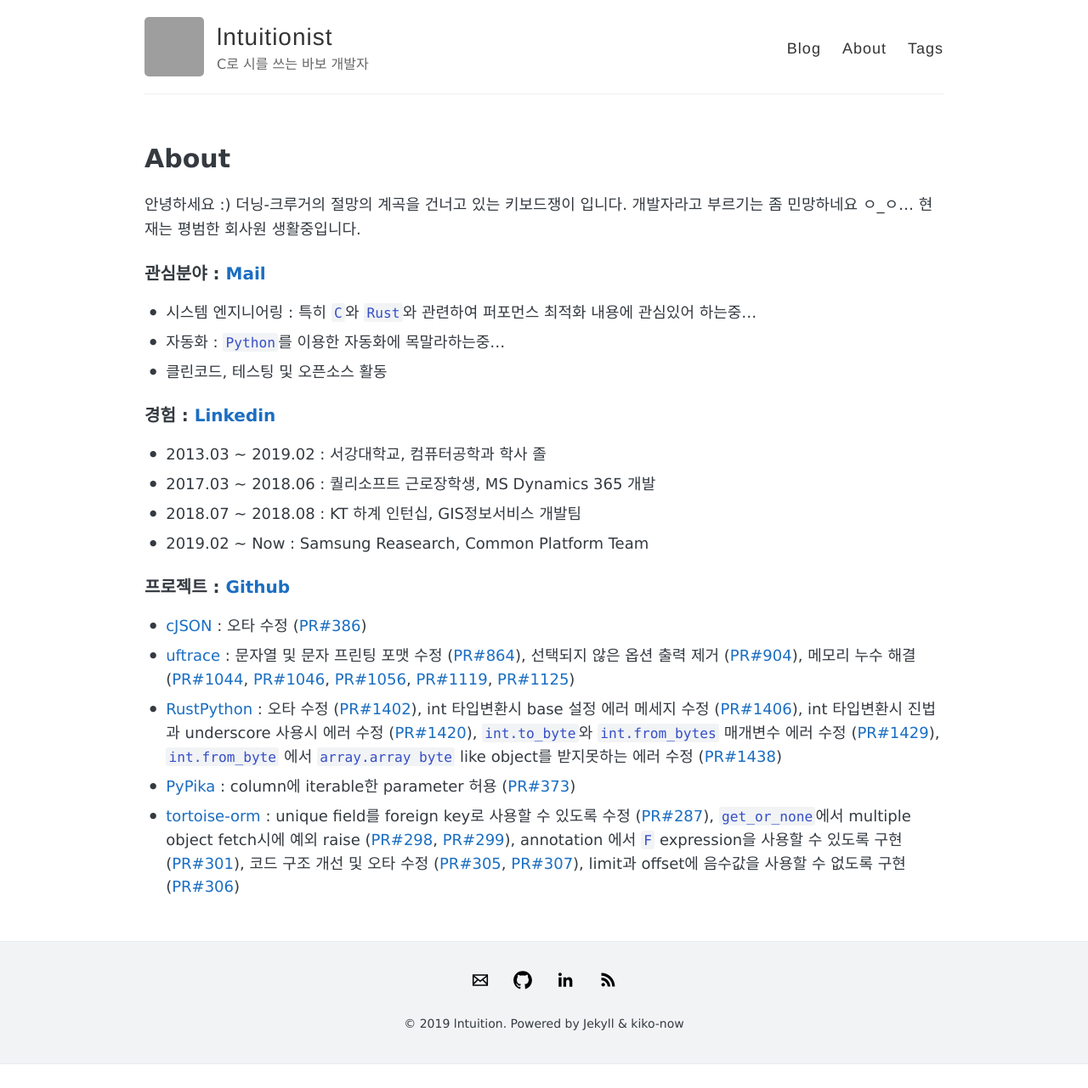
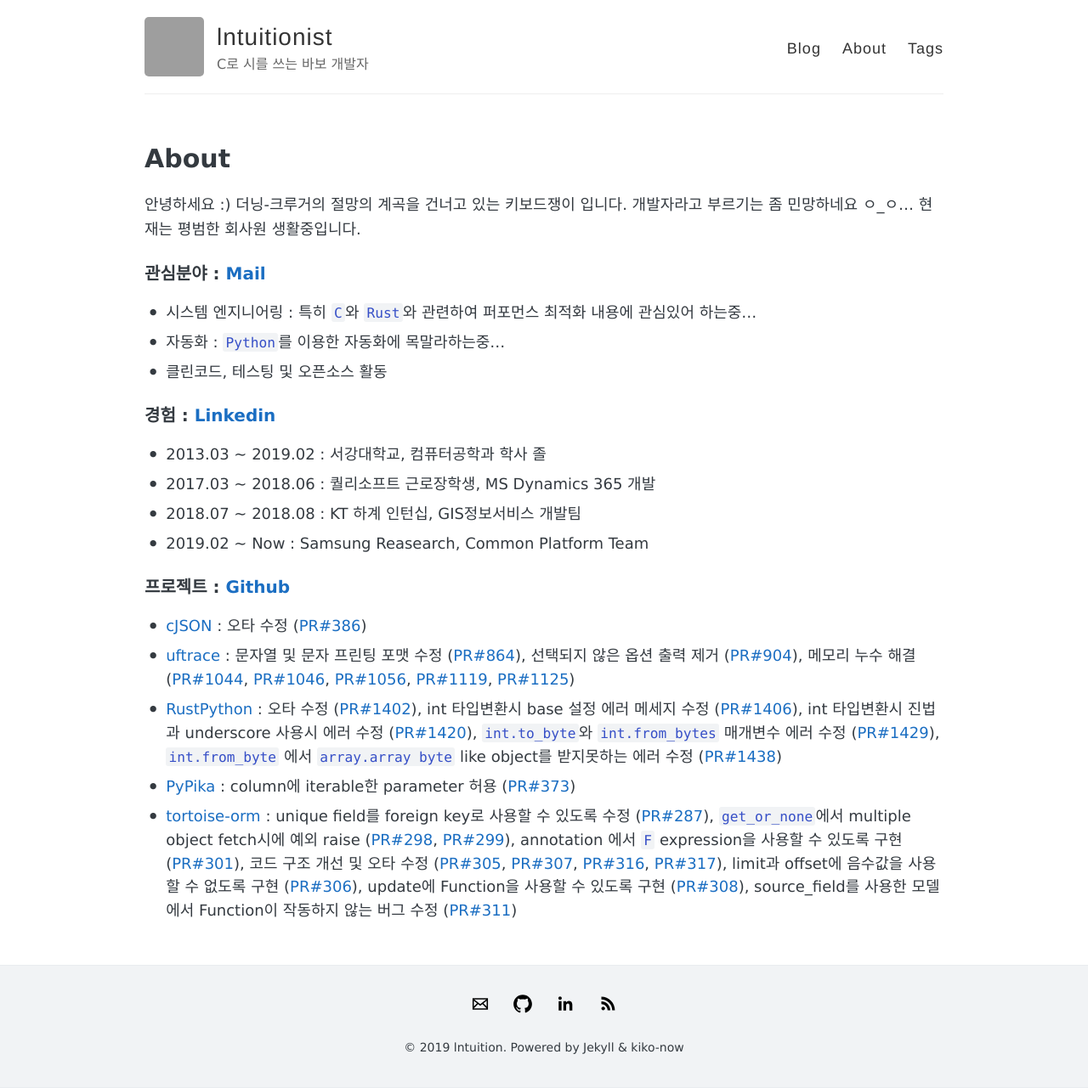
Before and after one commit to lntuition/lntuition.github.io, a Jekyll site: the page built from about.md, in a window 1280 px wide. Shown: the whole page at 85% size. Built offline with Jekyll 4.4.1, drawn with Linux system fonts in a browser that asks for light colours; some web fonts are replaced; before the commit the page ends 1253 px from its top, so only the background shows below that; grey boxes are pictures that could not be loaded.

Commit message:
Update project in about.md

```diff
--- a/about.md
+++ b/about.md
@@ -37,5 +37,7 @@ column에 iterable한 parameter 허용 ([PR#373](https://github.com/kayak/pypika
 unique field를 foreign key로 사용할 수 있도록 수정 ([PR#287](https://github.com/tortoise/tortoise-orm/pull/287)),
 `get_or_none`에서 multiple object fetch시에 예외 raise ([PR#298](https://github.com/tortoise/tortoise-orm/pull/298), [PR#299](https://github.com/tortoise/tortoise-orm/pull/299)),
 annotation 에서 `F` expression을 사용할 수 있도록 구현 ([PR#301](https://github.com/tortoise/tortoise-orm/pull/301)),
-코드 구조 개선 및 오타 수정 ([PR#305](https://github.com/tortoise/tortoise-orm/pull/305), [PR#307](https://github.com/tortoise/tortoise-orm/pull/307)),
-limit과 offset에 음수값을 사용할 수 없도록 구현 ([PR#306](https://github.com/tortoise/tortoise-orm/pull/306))
+코드 구조 개선 및 오타 수정 ([PR#305](https://github.com/tortoise/tortoise-orm/pull/305), [PR#307](https://github.com/tortoise/tortoise-orm/pull/307), [PR#316](https://github.com/tortoise/tortoise-orm/pull/316), [PR#317](https://github.com/tortoise/tortoise-orm/pull/317)),
+limit과 offset에 음수값을 사용할 수 없도록 구현 ([PR#306](https://github.com/tortoise/tortoise-orm/pull/306)),
+update에 Function을 사용할 수 있도록 구현 ([PR#308](https://github.com/tortoise/tortoise-orm/pull/308)),
+source_field를 사용한 모델에서 Function이 작동하지 않는 버그 수정 ([PR#311](https://github.com/tortoise/tortoise-orm/pull/311))
```
